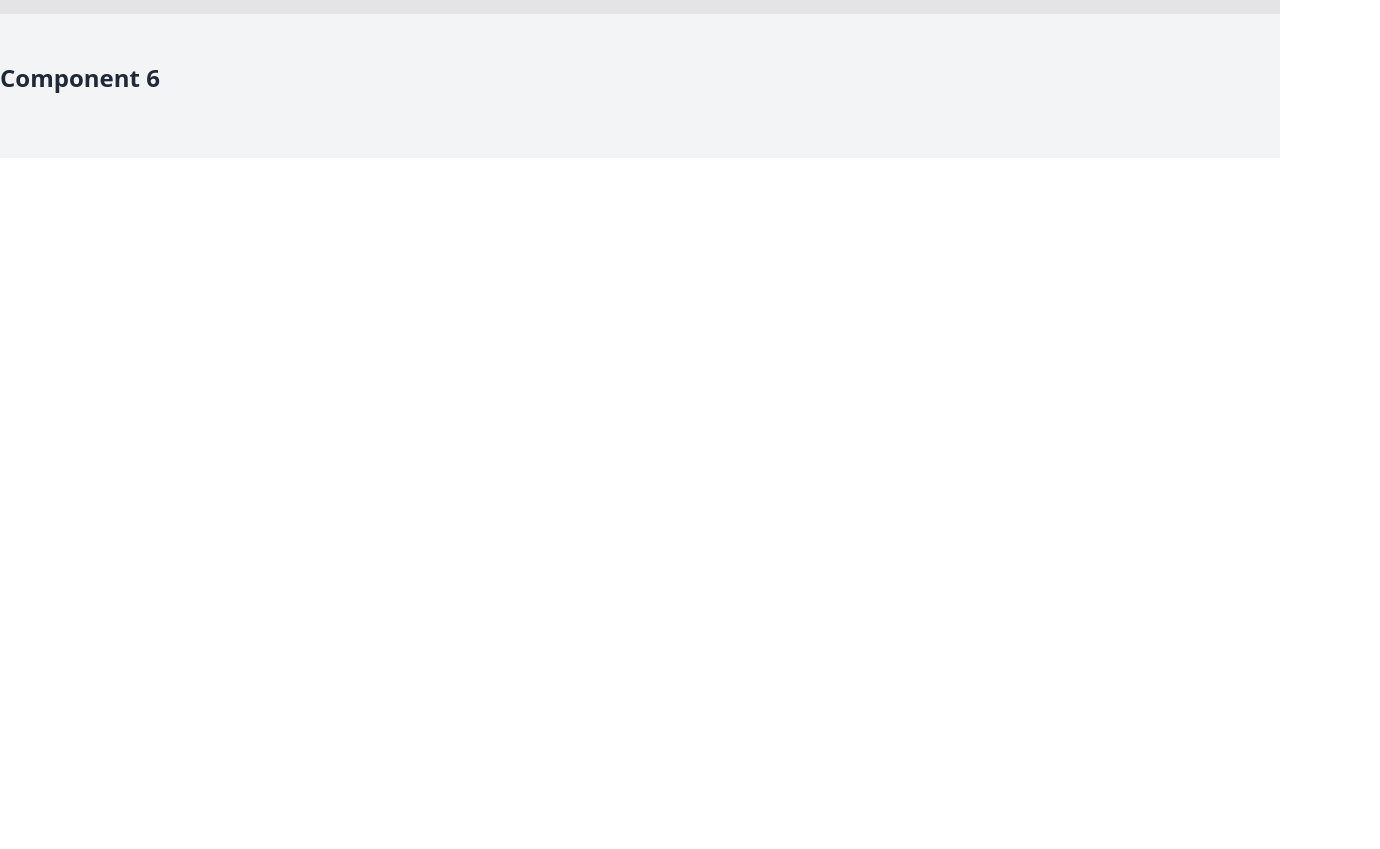
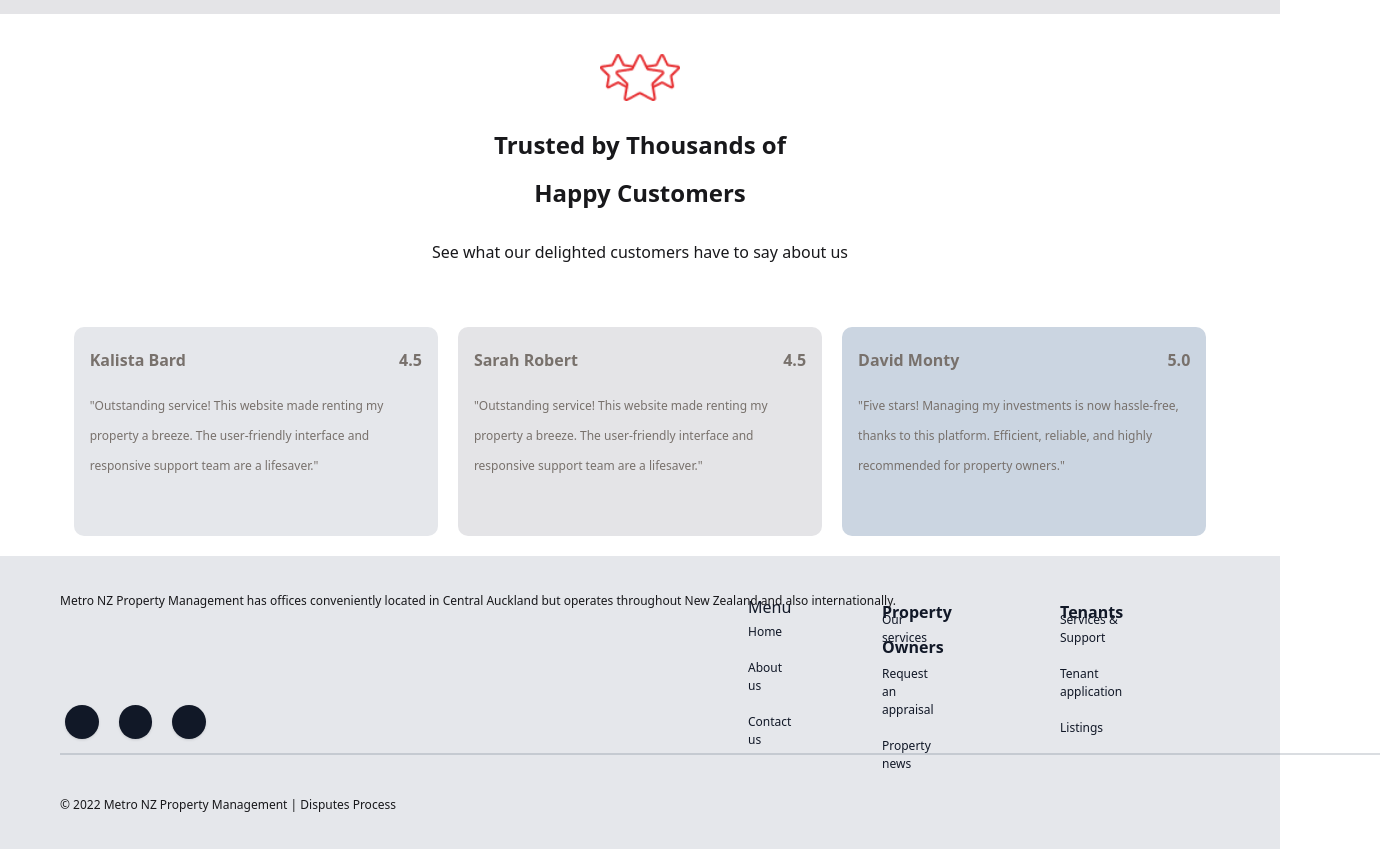
Before and after one commit to HelenaMission/Mission5-Kelsie-Helena, a React (Create React App) app in the folder M5-frontend/: page / in a window 1280 px wide. Shown: the part 1640-2489 px from the top of the page, 1380 px wide, since content can reach past the window. Before the commit the page ends 1798 px from the top, so only its background shows below. Built offline with nearby package versions, Linux system fonts and the light colour scheme; no server answers.

Commit message:
homepage elements structured

```diff
--- a/M5-frontend/package.json
+++ b/M5-frontend/package.json
@@ -5,7 +5,7 @@
   "dependencies": {
     "@emotion/react": "^11.11.1",
     "@emotion/styled": "^11.11.0",
-    "@heroicons/react": "^1.0.6",
+    "@mui/icons-material": "^5.14.9",
     "@mui/joy": "^5.0.0-beta.5",
     "@mui/material": "^5.14.8",
     "@mui/styled-engine-sc": "^5.14.8",
--- a/M5-frontend/src/components/kelsieComponents/homePage/Blog.jsx
+++ b/M5-frontend/src/components/kelsieComponents/homePage/Blog.jsx
@@ -1,5 +1,6 @@
 import React, { useState } from "react";
-import { ChevronLeftIcon, ChevronRightIcon } from "@heroicons/react/solid";
+import ArrowBackIosNewIcon from "@mui/icons-material/ArrowBackIosNew";
+import ArrowForwardIosIcon from "@mui/icons-material/ArrowForwardIos";
 import Arrow from "../../../images/homePage/arrow.png";
 import Carousel1 from "../../../images/homePage/carousel1.png";
 import Carousel2 from "../../../images/homePage/carousel2.png";
@@ -47,7 +48,7 @@ const Blog = () => {
           Blog
         </div>
         {/* Previous Slide Button */}
-        <ChevronLeftIcon
+        <ArrowBackIosNewIcon
           className="relative w-[60px] h-[60px] left-0 top-[250px] cursor-pointer"
           onClick={prevSlide}
         />
@@ -80,7 +81,7 @@ const Blog = () => {
             <img
               className="absolute w-[304.99px] h-[323.86px] left-0 top-0 rounded-tl-[18px] rounded-bl-[18px]"
               src={carouselImages[activePost]}
-              alt="Blog Image"
+              alt="carousel"
             />
             <div className="absolute w-[20.17px] h-[20.16px] left-[410.98px] top-[276.88px] inline-flex justify-center items-center">
               <img
@@ -90,7 +91,7 @@ const Blog = () => {
               />
             </div>
           </div>
-          <ChevronRightIcon
+          <ArrowForwardIosIcon
             className="relative left-[800px] w-[60px] h-[60px] top-[110px] cursor-pointer"
             onClick={nextSlide}
           />
--- /dev/null
+++ b/M5-frontend/src/components/kelsieComponents/homePage/Footer.jsx
@@ -0,0 +1,80 @@
+const Footer = () => {
+  return (
+    <div className="bg-gray-200 h-[293px] relative">
+      <div className="absolute left-[60px] top-[231px] text-zinc-900 text-xs font-normal font-['Plus Jakarta Sans'] leading-[35px]">
+        © 2022 Metro NZ Property Management | Disputes Process
+      </div>
+      <div className="absolute left-[1060px] top-[39px]">
+        <div className="absolute left-0 top-[16px] text-gray-900 text-xs font-normal font-['Plus Jakarta Sans'] leading-[18px]">
+          Services & Support
+          <br />
+          <br />
+          Tenant application
+          <br />
+          <br />
+          Listings
+        </div>
+        <div className="absolute left-0 top-0 text-gray-900 text-base font-bold font-['Plus Jakarta Sans'] leading-[35px]">
+          Tenants
+        </div>
+      </div>
+      <div className="absolute left-[882px] top-[39px]">
+        <div className="absolute left-0 top-[16px] text-gray-900 text-xs font-normal font-['Plus Jakarta Sans'] leading-[18px]">
+          Our services
+          <br />
+          <br />
+          Request an appraisal
+          <br />
+          <br />
+          Property news
+        </div>
+        <div className="absolute left-0 top-0 text-gray-900 text-base font-bold font-['Plus Jakarta Sans'] leading-[35px]">
+          Property Owners
+        </div>
+      </div>
+      <div className="absolute left-[748px] top-[39px]">
+        <div className="absolute left-0 top-[28px] text-gray-900 text-xs font-normal font-['Plus Jakarta Sans'] leading-[18px]">
+          Home
+          <br />
+          <br />
+          About us
+          <br />
+          <br />
+          Contact us
+        </div>
+        <div className="absolute left-0 top-0 text-gray-900 text-base font-normal font-['Plus Jakarta Sans'] leading-normal">
+          Menu
+        </div>
+      </div>
+      <div
+        className="absolute left-[1380px] top-[199px] -rotate-180 border border-slate-600 border-opacity-20 origin-top-left"
+        style={{ width: "1320px", height: "0px" }}
+      ></div>
+      <div className="absolute left-[60px] top-[-0.14px]" />
+      <div className="absolute left-[60px] top-[36px] text-zinc-900 text-xs font-normal font-['Plus Jakarta Sans'] leading-normal">
+        Metro NZ Property Management has offices conveniently located in Central
+        Auckland but operates throughout New Zealand and also internationally.
+      </div>
+      <div className="absolute left-[65px] top-[149px]">
+        <div
+          className="absolute bg-gray-900 rounded-full shadow"
+          style={{ width: "33.60px", height: "33.60px" }}
+        />
+      </div>
+      <div className="absolute left-[118.60px] top-[149px]">
+        <div
+          className="absolute bg-gray-900 rounded-full shadow"
+          style={{ width: "33.60px", height: "33.60px" }}
+        />
+      </div>
+      <div className="absolute left-[172.20px] top-[149px]">
+        <div
+          className="absolute bg-gray-900 rounded-full shadow"
+          style={{ width: "33.60px", height: "33.60px" }}
+        />
+      </div>
+    </div>
+  );
+};
+
+export default Footer;
--- a/M5-frontend/src/components/kelsieComponents/homePage/Reviews.jsx
+++ b/M5-frontend/src/components/kelsieComponents/homePage/Reviews.jsx
@@ -0,0 +1,72 @@
+import StarImage from "../../../images/homePage/star.png";
+
+const Reviews = () => {
+  return (
+    <div className="bg-white w-[1280px]">
+      <div className="flex flex-col items-center justify-center py-10">
+        <img src={StarImage} alt="Star" className="w-20 h-auto" />
+
+        <div className="text-zinc-900 text-2xl font-bold font-['Plus Jakarta Sans'] leading-loose mt-5 text-center">
+          Trusted by Thousands of <br /> Happy Customers
+        </div>
+
+        <div className="text-zinc-900 text-base font-normal font-['Plus Jakarta Sans'] leading-[30px] mt-5 text-center">
+          See what our delighted customers have to say about us
+        </div>
+      </div>
+
+      {/* Review Cards Container */}
+      <div className="flex justify-center items-center space-x-5 p-5">
+        {/* Review Card 1 */}
+        <div className="w-[364.21px] h-[209.42px] bg-gray-200 rounded-[10px] relative">
+          <div className="text-stone-500 text-base font-bold font-['Plus Jakarta Sans'] leading-[35px] mx-4 mt-4 absolute top-0 right-0">
+            4.5
+          </div>
+          <div className="text-stone-500 text-base font-bold font-['Plus Jakarta Sans'] leading-[35px] mx-4 mt-4 absolute top-0 left-0">
+            Kalista Bard
+          </div>
+          <br /> <br />
+          <div className="text-stone-500 text-xs font-normal font-['Plus Jakarta Sans'] leading-[30px] mx-4 mt-4">
+            "Outstanding service! This website made renting my property a
+            breeze. The user-friendly interface and responsive support team are
+            a lifesaver."
+          </div>
+        </div>
+
+        {/* Review Card 2 */}
+        <div className="w-[364.21px] h-[209.42px] bg-zinc-200 rounded-[10px] relative">
+          <div className="text-stone-500 text-base font-bold font-['Plus Jakarta Sans'] leading-[35px] mx-4 mt-4 absolute top-0 right-0">
+            4.5
+          </div>
+          <div className="text-stone-500 text-base font-bold font-['Plus Jakarta Sans'] leading-[35px] mx-4 mt-4 absolute top-0 left-0">
+            Sarah Robert
+          </div>
+          <br /> <br />
+          <div className="text-stone-500 text-xs font-normal font-['Plus Jakarta Sans'] leading-[30px] mx-4 mt-4">
+            "Outstanding service! This website made renting my property a
+            breeze. The user-friendly interface and responsive support team are
+            a lifesaver."
+          </div>
+        </div>
+
+        {/* Review Card 3 */}
+        <div className="w-[364.21px] h-[209.42px] bg-slate-300 rounded-[10px] relative">
+          <div className="text-stone-500 text-base font-bold font-['Plus Jakarta Sans'] leading-[35px] mx-4 mt-4 absolute top-0 right-0">
+            5.0
+          </div>
+          <div className="text-stone-500 text-base font-bold font-['Plus Jakarta Sans'] leading-[35px] mx-4 mt-4 absolute top-0 left-0">
+            David Monty
+          </div>
+          <br /> <br />
+          <div className="text-stone-500 text-xs font-normal font-['Plus Jakarta Sans'] leading-[30px] mx-4 mt-4">
+            "Five stars! Managing my investments is now hassle-free, thanks to
+            this platform. Efficient, reliable, and highly recommended for
+            property owners."
+          </div>
+        </div>
+      </div>
+    </div>
+  );
+};
+
+export default Reviews;
--- a/M5-frontend/src/components/kelsieComponents/homePage/Services.jsx
+++ b/M5-frontend/src/components/kelsieComponents/homePage/Services.jsx
@@ -1,4 +1,4 @@
-import React, { useEffect, useState } from "react";
+import { useEffect, useState } from "react";
 import axios from "axios";
 
 const ServiceCard = ({ icons, service, description, button }) => {
--- a/M5-frontend/src/pages/Kelsie/HomePage/Home.jsx
+++ b/M5-frontend/src/pages/Kelsie/HomePage/Home.jsx
@@ -3,6 +3,8 @@ import Navbar from "../../../components/kelsieComponents/homePage/NavBar";
 import Sponsors from "../../../components/kelsieComponents/homePage/Sponsors";
 import Services from "../../../components/kelsieComponents/homePage/Services";
 import Blog from "../../../components/kelsieComponents/homePage/Blog";
+import Reviews from "../../../components/kelsieComponents/homePage/Reviews";
+import Footer from "../../../components/kelsieComponents/homePage/Footer";
 
 const HomePage = () => {
   return (
@@ -22,15 +24,11 @@ const HomePage = () => {
       {/* Blog Section  */}
       <Blog />
 
-      {/* Placeholder for Component 6 */}
-      <section className="bg-gray-100 py-12">
-        <div className="container mx-auto">
-          <h2 className="text-2xl font-semibold text-gray-800 mb-4">
-            Component 6
-          </h2>
-          {/* Add your content for Component 6 here */}
-        </div>
-      </section>
+      {/* Reviews Section  */}
+      <Reviews />
+
+      {/* Footer  */}
+      <Footer />
     </div>
   );
 };
```
Also changed, not shown: M5-frontend/src/images/homePage/star.png (added), 1 other file (tests, documents, lock files or other folders).
